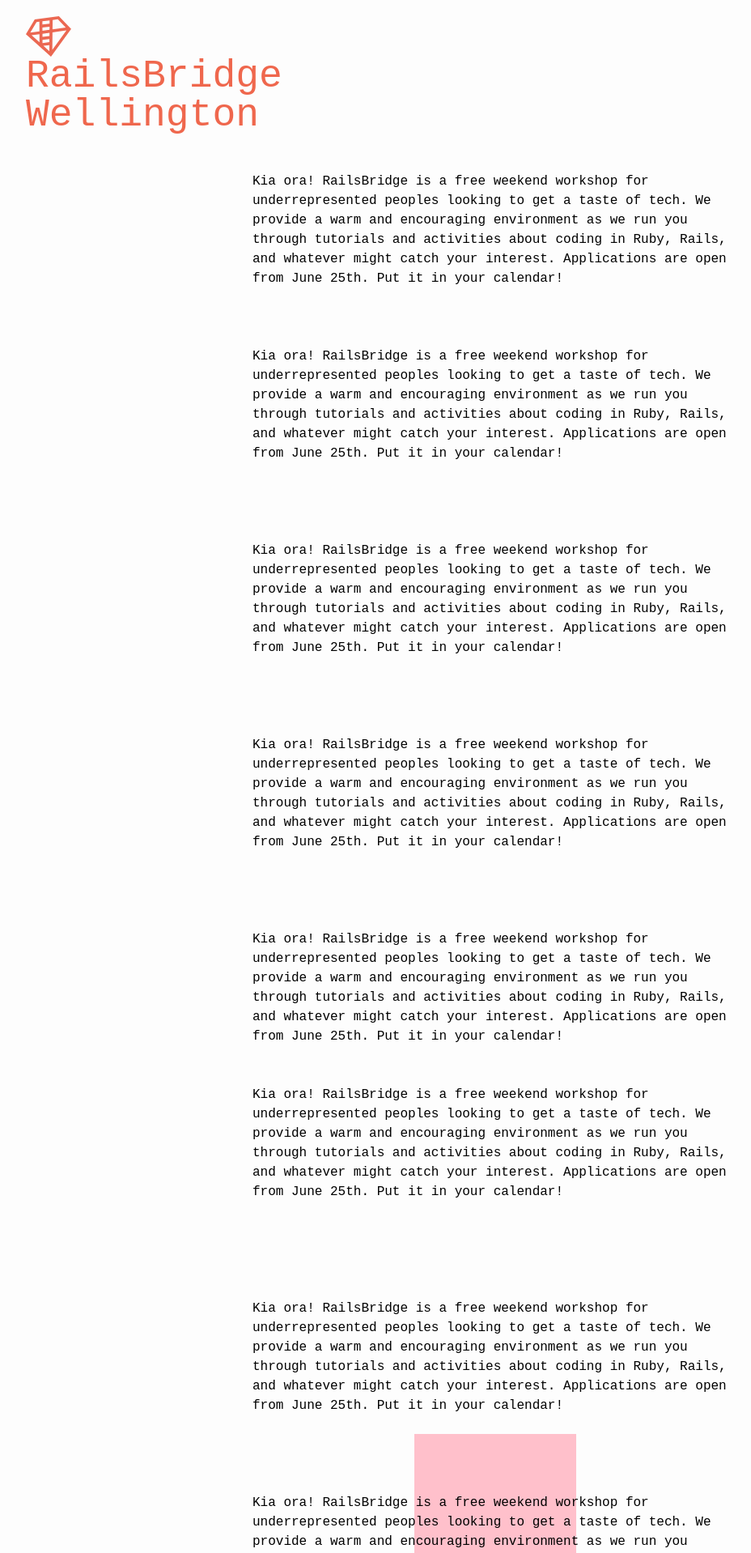
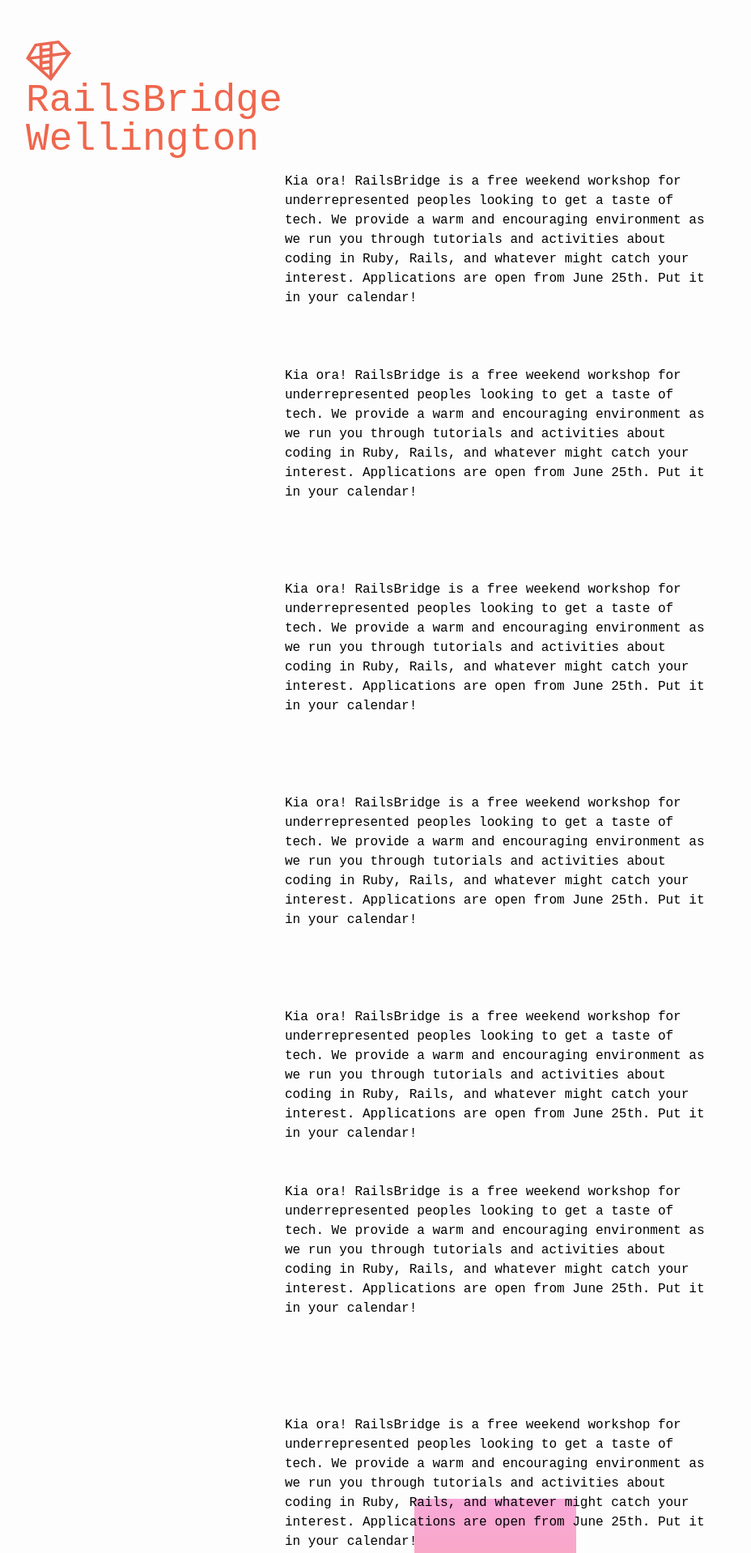
Before and after one commit to railsbridgewgtn/website, a Jekyll site: the page built from index.html, in a window 1280 px wide. Shown: the top 1918 px of the page at 81% size, without its empty margins (28-956 px from the left). Built offline with Jekyll 4.4.1, drawn with Linux system fonts in a browser that asks for light colours; some web fonts are replaced.

```diff
--- a/_layouts/default.html
+++ b/_layouts/default.html
@@ -5,7 +5,8 @@
 
   <body>
 
-    <div class="wrap"><div class="titles">
+    <div class="wrap">
+      <div class="titles">
         <h1 class="top-left font-big heading">
           <img src="/images/RB-diamond.svg"/><br/>
           RailsBridge<br/>
@@ -15,7 +16,8 @@
           August 11-12<br/>
           Flux Federation
         </h2>
-    </div></div>
+      </div>
+    </div>
 
     <div class="parawrap">
 
--- a/_sass/_layout.scss
+++ b/_sass/_layout.scss
@@ -35,6 +35,7 @@
   .top-left {
     flex: 0 1 auto;
     align-self: flex-start;
+    padding-top: 1.875rem;
   }
 
   .bottom-right {
@@ -58,7 +59,7 @@
 }
 
   .content-text {
-    max-width: 600px;
+    max-width: 520px;
     margin: 0 auto;
   }
 
@@ -78,7 +79,7 @@
     width: 200px;
     height: 200px;
     margin: 100px auto;
-    background: pink;
+    background: linear-gradient(var(--pink-light), var(--orange-light));
   }
 
 
```
Also changed, not shown: README.md. Lines whose indentation alone changed are shown as unchanged.
